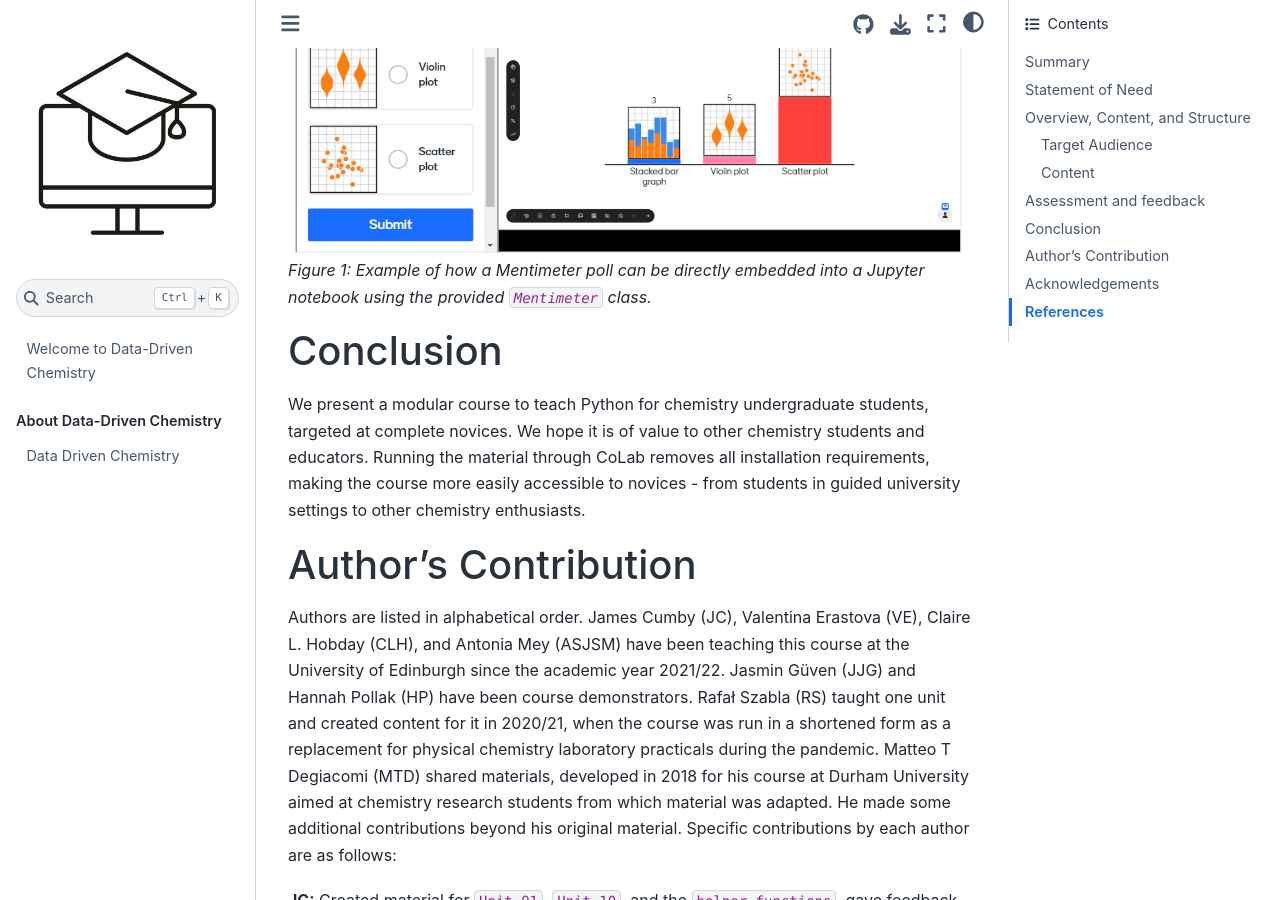
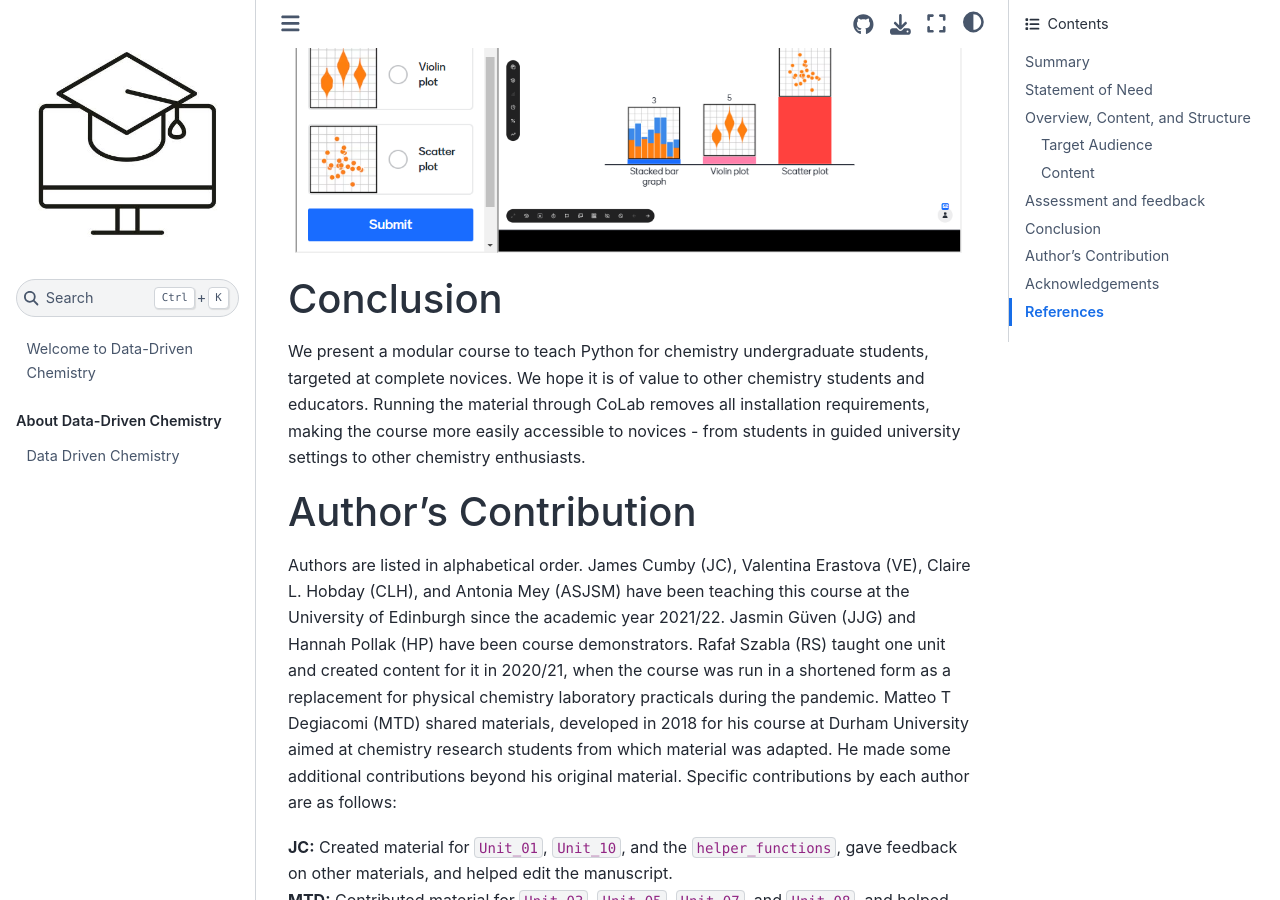
Before and after one commit to Edinburgh-Chemistry-Teaching/Data-driven-chemistry, a Jupyter Book: the page built from paper/paper.md, in a window 1280 px wide and 900 px high, scrolled down 3939 px. Built offline with Jupyter Book 1.0.4 settings and Sphinx 7.4.7 and the Sphinx Book theme 1.1.4, drawn with Linux system fonts in a browser that asks for light colours; pages that are not in the unit, such as notebooks, are missing from menus.

Commit message:
figure caption

```diff
--- a/paper/paper.md
+++ b/paper/paper.md
@@ -97,8 +97,8 @@
 # Assessment and feedback
 
 The course was formally assessed at the University of Edinburgh using nbgrader [@jupyter2019nbgrader]. It was important to initially test the students formatively with weekly online quizzes, which could be completed multiple times. This gave students instant feedback on their performance, and allowed them to improve. In later weeks, the course was assessed summatively. However, we still made use of informal feedback within the sessions with built-in quizzes in the Jupyter Notebooks using [Mentimeter](https://www.mentimeter.com) and an associated Python Class. We polled students to test their understanding of the material, to promote critical thinking, and check their background knowledge. We also used Mentimeter to gather feedback after each session, which helped us to improve the material further. Generally, the usage of embedded quizzes helped with engagement from students. Figure 1 shows an example of a Mentimeter quiz.
-![image](figures/Mentimeter.png)
-*Figure 1: Example of how a Mentimeter poll can be directly embedded into a Jupyter notebook using the provided `Mentimeter` class.*
+![Example of how a Mentimeter poll can be directly embedded into a Jupyter notebook using the provided `Mentimeter` class.](figures/Mentimeter.png)
+
 
 
 # Conclusion
```
